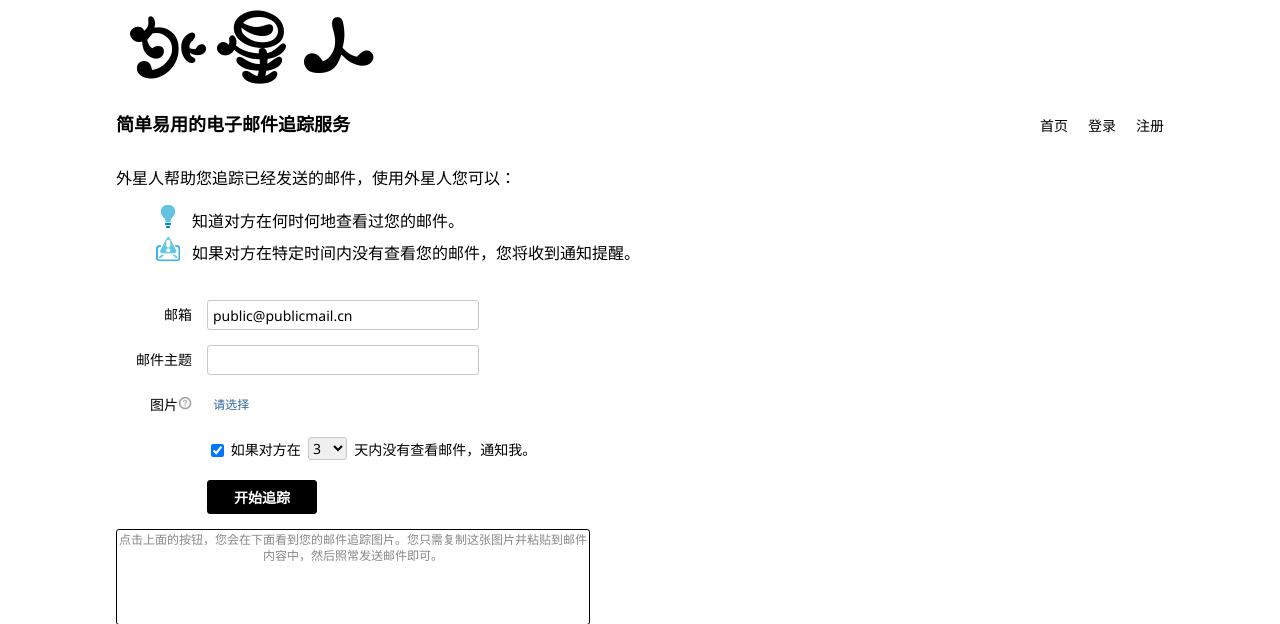
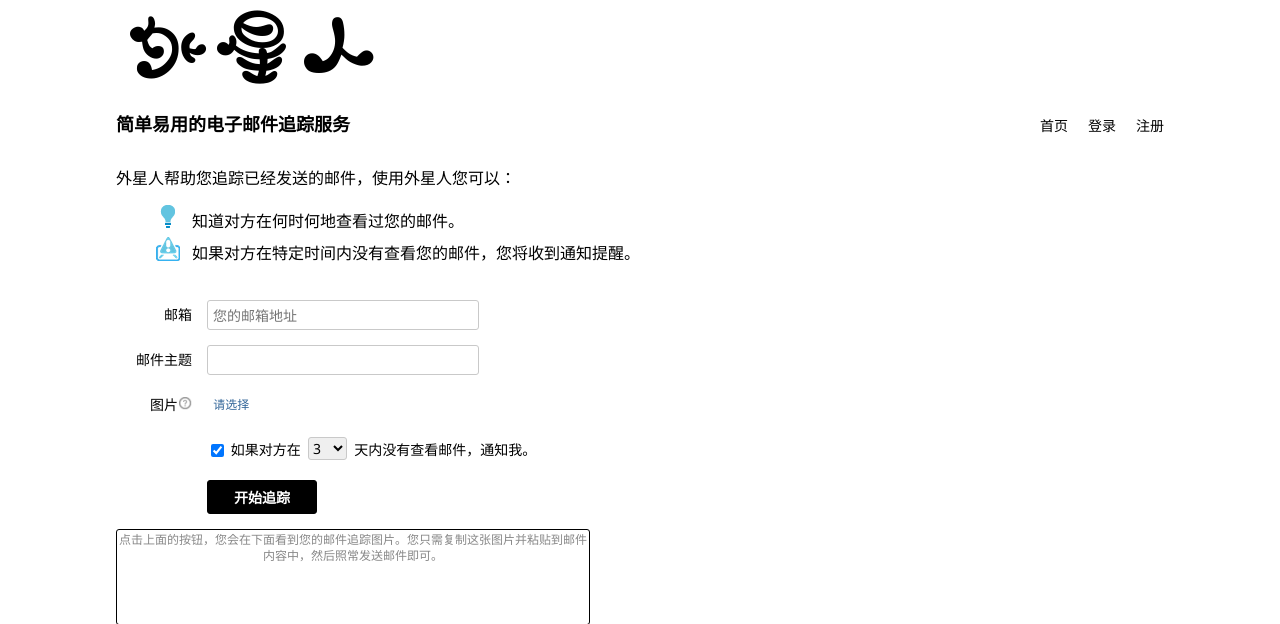
Before and after one commit to pencil123/mailtrack, a CodeIgniter app: page /database/ in a window 1280 px wide. Shown: the part 20-644 px from the top of the page. Run offline with CodeIgniter, Linux system fonts and the light colour scheme; some libraries are stand-ins or nearby versions.

Commit message:
update index

```diff
--- a/application/views/welcome.php
+++ b/application/views/welcome.php
@@ -15,7 +15,7 @@
 <form id="trackForm" method="post" action="/track/send">
 <div class="item">
     <label>邮箱</label>
-    <input id="email" class="basic-input" type="text" value="public@publicmail.cn" tabindex="1" maxlength="60" name="email" autocomplete="off" placeholder="您的邮箱地址" style="width:260px;">
+    <input id="email" class="basic-input" type="text" tabindex="1" maxlength="60" name="email" autocomplete="off" placeholder="您的邮箱地址" style="width:260px;">
 </div>
 <div class="item">
     <label>邮件主题</label>
--- a/test.php
+++ /dev/null
@@ -1,3 +0,0 @@
-<?php
-phpinfo();
-?>
```
